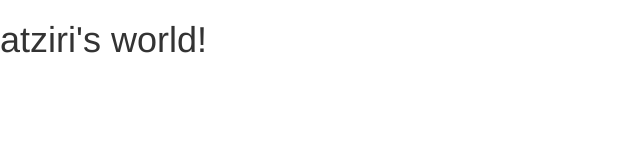
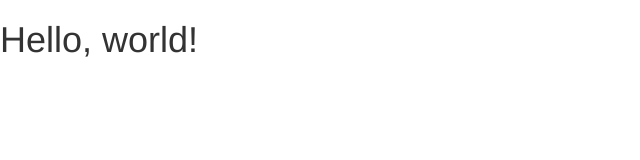
Before and after one commit to Atzirigonzalez/atzirigonzalez.github.io, a plain HTML site: page Development/index.html in a window 1280 px wide. Shown: the whole page, without its empty margins (0-640 px from the left). Drawn offline with nearby package versions, Linux system fonts and the light colour scheme.

Commit message:
Update index.html

```diff
--- a/Development/index.html
+++ b/Development/index.html
@@ -18,7 +18,7 @@
     <![endif]-->
   </head>
   <body>
-    <h1>atziri's world!</h1>
+    <h1>Hello, world!</h1>
 
     <!-- jQuery (necessary for Bootstrap's JavaScript plugins) -->
     <script src="https://ajax.googleapis.com/ajax/libs/jquery/1.12.4/jquery.min.js"></script>
```
